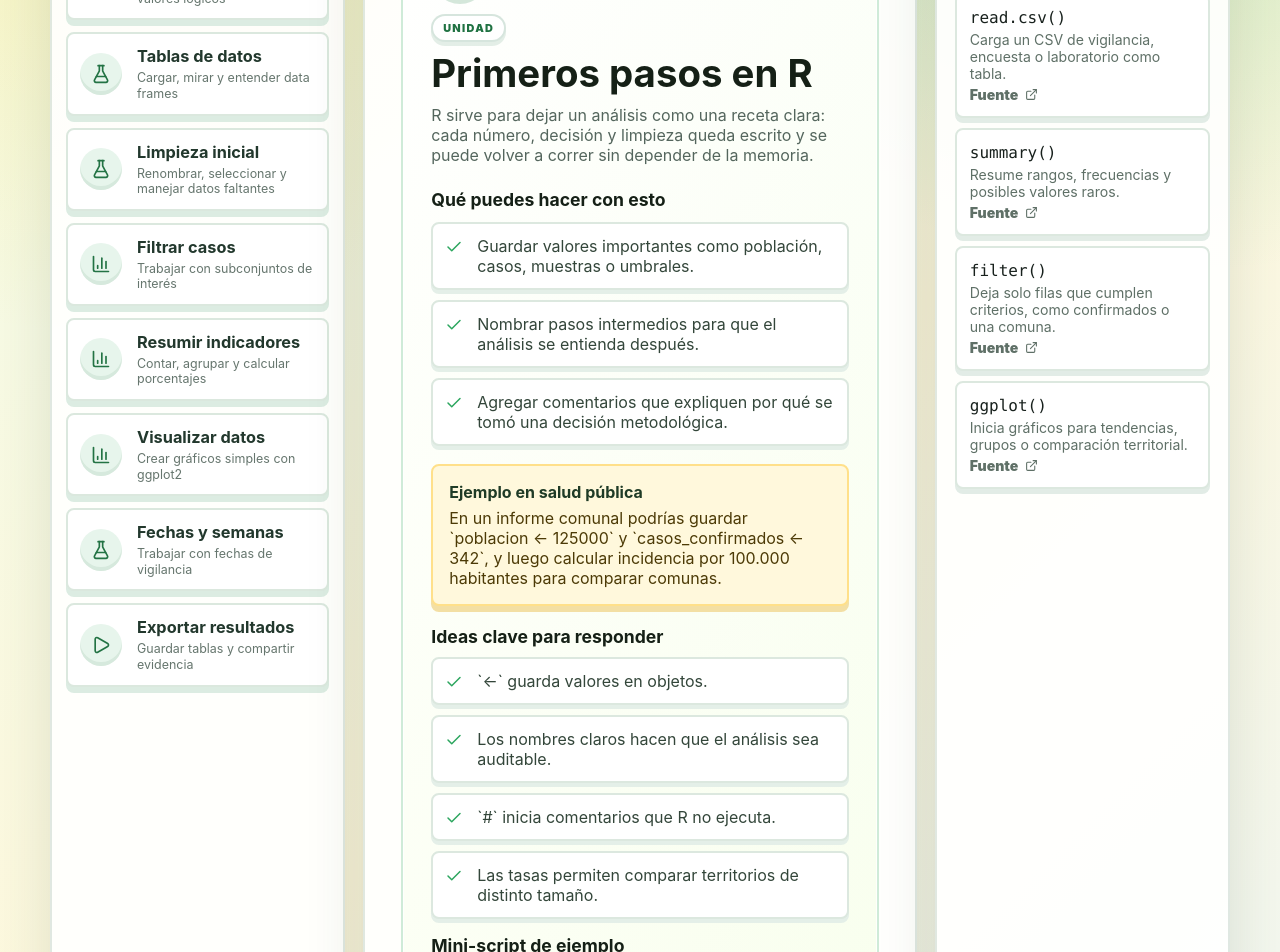
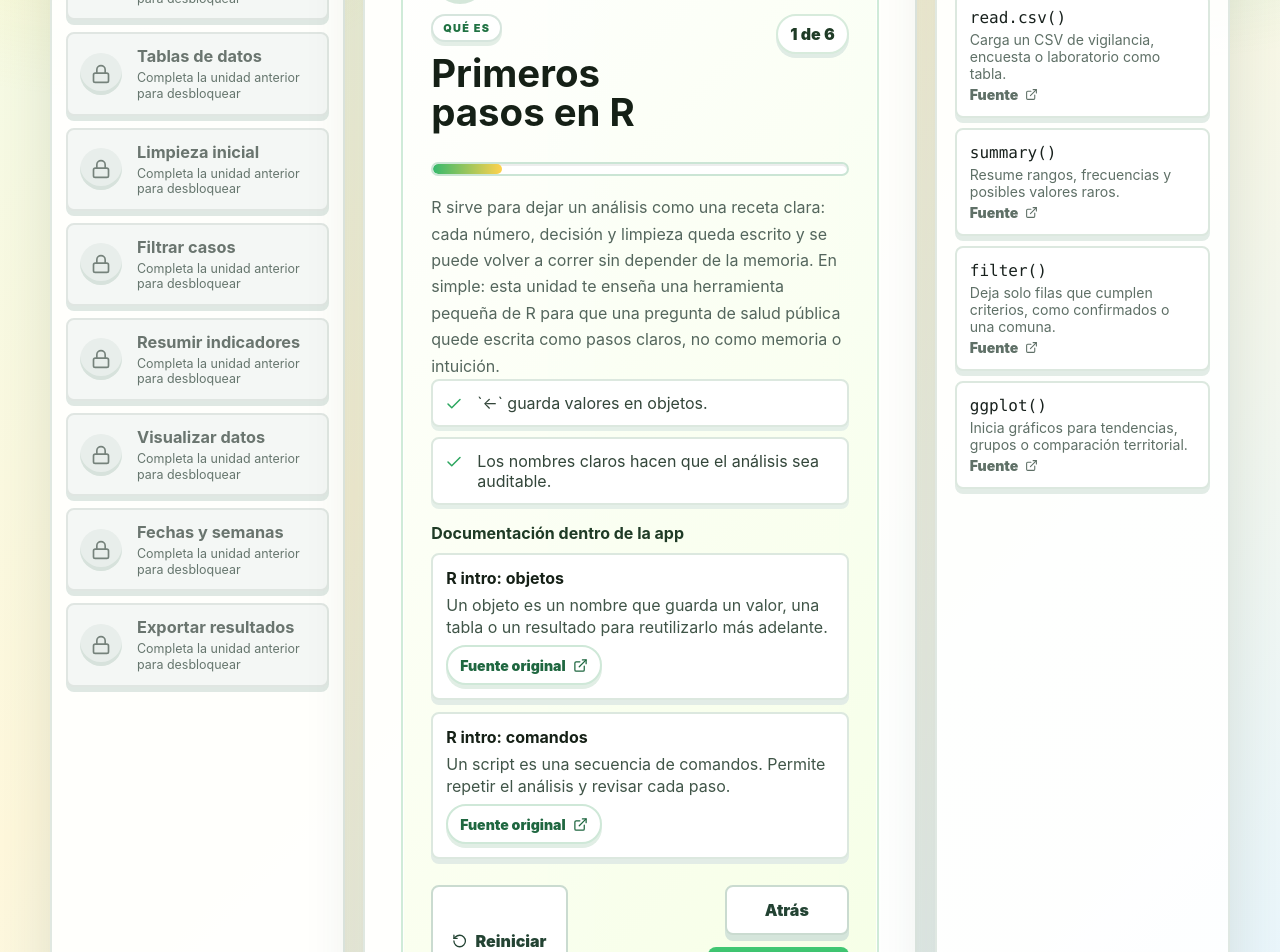
Before and after one commit to jachana/r-lingo, a React (Vite) app: page / in a window 1280 px wide. Shown: the part 560-1512 px from the top of the page. Built offline with nearby package versions, Linux system fonts and the light colour scheme.

Commit message:
feat: lock unit progression

```diff
--- a/src/App.css
+++ b/src/App.css
@@ -205,6 +205,28 @@ h1 {
   transform: translateY(-2px);
 }
 
+.lesson-node:disabled {
+  cursor: not-allowed;
+}
+
+.lesson-node.locked {
+  border-color: #e0e6e2;
+  background: #f4f7f5;
+  color: #6a756f;
+  box-shadow: 0 5px 0 #dfe8e3;
+}
+
+.lesson-node.locked:hover {
+  border-color: #e0e6e2;
+  box-shadow: 0 5px 0 #dfe8e3;
+  transform: none;
+}
+
+.lesson-node.locked .lesson-icon {
+  background: #e8eeeb;
+  color: #75827b;
+}
+
 .lesson-node.complete .lesson-icon {
   background: linear-gradient(135deg, #2ca65f, #9be15d);
   color: #ffffff;
@@ -311,6 +333,47 @@ h1 {
   box-shadow: 0 8px 0 rgba(27, 122, 61, 0.18);
 }
 
+.theory-progress-header {
+  display: flex;
+  align-items: start;
+  justify-content: space-between;
+  gap: 18px;
+}
+
+.theory-progress-header span {
+  flex: 0 0 auto;
+  padding: 8px 12px;
+  border: 2px solid #d7ebdc;
+  border-radius: 999px;
+  background: #ffffff;
+  color: #1f3b26;
+  font-weight: 950;
+  box-shadow: 0 4px 0 #e0ece5;
+}
+
+.theory-page-track {
+  height: 14px;
+  margin: 18px 0 18px;
+  overflow: hidden;
+  border: 2px solid #cbe5d5;
+  border-radius: 999px;
+  background: #ffffff;
+  box-shadow: inset 0 2px 0 rgba(20, 32, 27, 0.08);
+}
+
+.theory-page-track div {
+  height: 100%;
+  border-radius: inherit;
+  background: linear-gradient(90deg, #37b96c, #ffd24d);
+  transition: width 220ms ease;
+}
+
+.theory-body {
+  max-width: 760px;
+  font-size: 1.08rem;
+  line-height: 1.65;
+}
+
 .theory-card ul {
   display: grid;
   gap: 10px;
@@ -357,6 +420,10 @@ h1 {
   display: grid;
   gap: 16px;
   margin-top: 20px;
+}
+
+.lesson-support.single {
+  margin-top: 18px;
 }
 
 .lesson-support section {
@@ -445,6 +512,13 @@ h1 {
 
 .theory-actions {
   margin-top: 22px;
+}
+
+.theory-nav {
+  display: flex;
+  justify-content: end;
+  gap: 12px;
+  flex-wrap: wrap;
 }
 
 .challenge-panel h2 {
@@ -1125,6 +1199,14 @@ button {
   .documentation-links div {
     grid-template-columns: 1fr;
   }
+
+  .theory-progress-header {
+    flex-direction: column;
+  }
+
+  .theory-progress-header span {
+    width: fit-content;
+  }
 }
 
 @media (max-width: 640px) {
@@ -1145,4 +1227,8 @@ button {
   .secondary {
     width: 100%;
   }
+
+  .theory-nav {
+    width: 100%;
+  }
 }
--- a/src/App.tsx
+++ b/src/App.tsx
@@ -9,6 +9,7 @@ import {
   Flame,
   FlaskConical,
   Heart,
+  Lock,
   Medal,
   Play,
   RotateCcw,
@@ -77,13 +78,81 @@ type StoredProgress = {
   hearts: number
   streak: number
   completedCorrect: string[]
+  completedLessons: number[]
   xp: number
 }
 
 const progressStorageKey = 'r-lingo-progress-v2'
 
+function getTheoryPages(lesson: (typeof lessons)[number], support: (typeof lessonSupport)[string]) {
+  return [
+    {
+      eyebrow: 'Qué es',
+      title: lesson.title,
+      body:
+        `${lesson.theory.why} En simple: esta unidad te enseña una herramienta pequeña de R para que una pregunta de salud pública quede escrita como pasos claros, no como memoria o intuición.`,
+      bullets: support.keyIdeas.slice(0, 2),
+    },
+    {
+      eyebrow: 'Cuándo y por qué',
+      title: 'Cuándo usarlo',
+      body:
+        'Úsalo cuando quieras que otra persona pueda revisar tu análisis, repetirlo o entender por qué tomaste una decisión. En investigación, eso importa tanto como llegar al número final.',
+      bullets: lesson.theory.canDo,
+    },
+    {
+      eyebrow: 'Dónde aparece',
+      title: 'Dónde lo verás en datos reales',
+      body:
+        'Aparece en bases de vigilancia, encuestas, laboratorios, reportes comunales y tableros. Normalmente lo usarás al preparar datos antes de calcular tasas, filtrar casos o crear gráficos.',
+      bullets: support.tips.slice(0, 3),
+    },
+    {
+      eyebrow: 'Cómo se usa',
+      title: 'Cómo se ve en R',
+      body:
+        'No necesitas memorizar todo. Mira el patrón general: nombre de objeto, función, paréntesis, argumentos y comentarios. La práctica después te pide reconocer o completar estas piezas.',
+      code: support.script,
+    },
+    {
+      eyebrow: 'Ejemplo',
+      title: 'Ejemplo en salud pública',
+      body: lesson.theory.example,
+      bullets: support.keyIdeas.slice(2),
+    },
+    {
+      eyebrow: 'Antes de practicar',
+      title: 'Lo mínimo para responder',
+      body:
+        'Las preguntas salen de estas ideas. Si algo parece aparecer de la nada, vuelve a esta página y busca la palabra clave: función, objeto, filtro, fecha, porcentaje o gráfico.',
+      bullets: [...support.keyIdeas.slice(0, 4), ...support.tips.slice(0, 2)],
+    },
+  ]
+}
+
 function getFreshProgress(): StoredProgress {
-  return { lessonIndex: 0, challengeIndex: 0, hearts: 5, streak: 0, completedCorrect: [], xp: 0 }
+  return { lessonIndex: 0, challengeIndex: 0, hearts: 5, streak: 0, completedCorrect: [], completedLessons: [], xp: 0 }
+}
+
+function getCompletedLessonsFromAnswers(completedCorrect: string[]) {
+  return lessons.reduce<number[]>((completed, lesson, lessonIndex) => {
+    const lessonDone = getLessonChallenges(lesson).every((_, challengeIndex) =>
+      completedCorrect.includes(getChallengeKey(lessonIndex, challengeIndex)),
+    )
+    return lessonDone ? [...completed, lessonIndex] : completed
+  }, [])
+}
+
+function getUnlockedLessonIndex(completedLessons: number[]) {
+  const completedSet = new Set(completedLessons)
+  const firstLocked = lessons.findIndex((_, index) => !completedSet.has(index))
+  return firstLocked === -1 ? lessons.length - 1 : firstLocked
+}
+
+function getInitialPhase(lessonIndex: number, completedCorrect: string[], completedLessons: number[]): 'practice' | 'match' | 'done' {
+  const queue = buildQueue(lessonIndex, getLessonChallenges(lessons[lessonIndex]).length, completedCorrect)
+  if (queue.length > 0) return 'practice'
+  return completedLessons.includes(lessonIndex) ? 'done' : 'match'
 }
 
 function readStoredProgress(): StoredProgress {
@@ -94,7 +163,16 @@ function readStoredProgress(): StoredProgress {
     if (!stored) return getFreshProgress()
 
     const parsed = JSON.parse(stored) as Partial<StoredProgress>
-    const safeLessonIndex = Math.min(Math.max(parsed.lessonIndex ?? 0, 0), lessons.length - 1)
+    const storedLessonIndex = Math.min(Math.max(parsed.lessonIndex ?? 0, 0), lessons.length - 1)
+    const storedCompletedLessons = Array.isArray(parsed.completedLessons) ? parsed.completedLessons : undefined
+    const completedLessons = [
+      ...new Set(
+        (storedCompletedLessons ?? getCompletedLessonsFromAnswers(Array.isArray(parsed.completedCorrect) ? parsed.completedCorrect : [])).filter(
+          (index) => Number.isInteger(index) && index >= 0 && index < lessons.length,
+        ),
+      ),
+    ]
+    const safeLessonIndex = Math.min(storedLessonIndex, getUnlockedLessonIndex(completedLessons))
     const safeLesson = lessons[safeLessonIndex]
     const completedCorrect = Array.isArray(parsed.completedCorrect) ? parsed.completedCorrect : []
     const safeChallengeIndex = Math.min(Math.max(parsed.challengeIndex ?? 0, 0), getLessonChallenges(safeLesson).length - 1)
@@ -109,6 +187,7 @@ function readStoredProgress(): StoredProgress {
       hearts: Math.min(Math.max(parsed.hearts ?? 5, 0), 5),
       streak: Math.max(parsed.streak ?? 0, 0),
       completedCorrect,
+      completedLessons,
       xp: Math.max(parsed.xp ?? completedCorrect.length * 20, 0),
     }
   } catch {
@@ -127,27 +206,26 @@ function App() {
     ),
   )
   const [phase, setPhase] = useState<'practice' | 'match' | 'done'>(() =>
-    buildQueue(
-      initialProgress.lessonIndex,
-      getLessonChallenges(lessons[initialProgress.lessonIndex]).length,
-      initialProgress.completedCorrect,
-    ).length === 0
-      ? 'done'
-      : 'practice',
+    getInitialPhase(initialProgress.lessonIndex, initialProgress.completedCorrect, initialProgress.completedLessons),
   )
   const [selected, setSelected] = useState('')
   const [checked, setChecked] = useState(false)
   const [checkResult, setCheckResult] = useState<CheckResult>({ correct: false })
   const [completedCorrect, setCompletedCorrect] = useState(initialProgress.completedCorrect)
+  const [completedLessons, setCompletedLessons] = useState(initialProgress.completedLessons)
   const [hearts, setHearts] = useState(initialProgress.hearts)
   const [streak, setStreak] = useState(initialProgress.streak)
   const [xp, setXp] = useState(initialProgress.xp)
   const [celebration, setCelebration] = useState<'correct' | 'level' | 'unit' | null>(null)
   const [showTheory, setShowTheory] = useState(true)
+  const [theoryPageIndex, setTheoryPageIndex] = useState(0)
 
   const lesson = lessons[lessonIndex]
   const lessonChallenges = getLessonChallenges(lesson)
   const support = lessonSupport[lesson.title]
+  const theoryPages = getTheoryPages(lesson, support)
+  const theoryPage = theoryPages[theoryPageIndex] ?? theoryPages[0]
+  const theoryProgress = ((theoryPageIndex + 1) / theoryPages.length) * 100
   const currentItem = queue[0]
   const challengeIndex = currentItem?.challengeIndex ?? 0
   const challenge = lessonChallenges[challengeIndex]
@@ -165,15 +243,16 @@ function App() {
   const progress = (completedCorrect.length / totalChallenges) * 100
   const level = Math.floor(xp / 100) + 1
   const levelProgress = xp % 100
+  const unlockedLessonIndex = getUnlockedLessonIndex(completedLessons)
 
   const lessonScore = useMemo(() => {
     return Math.round((completedCorrect.length / totalChallenges) * 100)
   }, [completedCorrect.length, totalChallenges])
 
   useEffect(() => {
-    const progressToStore: StoredProgress = { lessonIndex, challengeIndex: queue[0]?.challengeIndex ?? 0, hearts, streak, completedCorrect, xp }
+    const progressToStore: StoredProgress = { lessonIndex, challengeIndex: queue[0]?.challengeIndex ?? 0, hearts, streak, completedCorrect, completedLessons, xp }
     window.localStorage.setItem(progressStorageKey, JSON.stringify(progressToStore))
-  }, [lessonIndex, queue, hearts, streak, completedCorrect, xp])
+  }, [lessonIndex, queue, hearts, streak, completedCorrect, completedLessons, xp])
 
   useEffect(() => {
     if (!celebration) return
@@ -231,6 +310,7 @@ function App() {
       setQueue(nextQueue)
       setPhase(nextQueue.length === 0 ? 'done' : 'practice')
       setShowTheory(true)
+      setTheoryPageIndex(0)
     } else {
       setPhase('done')
     }
@@ -240,6 +320,7 @@ function App() {
   }
 
   function finishMatch() {
+    setCompletedLessons((completed) => (completed.includes(lessonIndex) ? completed : [...completed, lessonIndex]))
     setXp((currentXp) => currentXp + 20)
     playFeedbackSound('unit')
     setCelebration('unit')
@@ -254,11 +335,13 @@ function App() {
     setChecked(false)
     setCheckResult({ correct: false })
     setCompletedCorrect([])
+    setCompletedLessons([])
     setHearts(5)
     setStreak(0)
     setXp(0)
     setCelebration(null)
     setShowTheory(true)
+    setTheoryPageIndex(0)
   }
 
   return (
@@ -329,29 +412,34 @@ function App() {
           {lessons.map((item, index) => {
             const Icon = iconMap[item.icon]
             const active = index === lessonIndex
-            const complete = index < lessonIndex
+            const complete = completedLessons.includes(index)
+            const locked = index > unlockedLessonIndex
             return (
               <button
-                className={`lesson-node ${active ? 'active' : ''} ${complete ? 'complete' : ''}`}
+                aria-label={locked ? `${item.title}, bloqueada` : item.title}
+                className={`lesson-node ${active ? 'active' : ''} ${complete ? 'complete' : ''} ${locked ? 'locked' : ''}`}
+                disabled={locked}
                 key={item.title}
                 onClick={() => {
+                  if (locked) return
                   const nextQueue = buildQueue(index, getLessonChallenges(lessons[index]).length, completedCorrect)
                   setLessonIndex(index)
                   setQueue(nextQueue)
-                  setPhase(nextQueue.length === 0 ? 'done' : 'practice')
+                  setPhase(getInitialPhase(index, completedCorrect, completedLessons))
                   setSelected('')
                   setChecked(false)
                   setCheckResult({ correct: false })
                   setShowTheory(true)
+                  setTheoryPageIndex(0)
                 }}
                 type="button"
               >
                 <span className="lesson-icon">
-                  {complete ? <Check size={20} aria-hidden="true" /> : <Icon size={20} aria-hidden="true" />}
+                  {locked ? <Lock size={20} aria-hidden="true" /> : complete ? <Check size={20} aria-hidden="true" /> : <Icon size={20} aria-hidden="true" />}
                 </span>
                 <span>
                   <strong>{item.title}</strong>
-                  <small>{item.goal}</small>
+                  <small>{locked ? 'Completa la unidad anterior para desbloquear' : item.goal}</small>
                 </span>
               </button>
             )
@@ -372,52 +460,36 @@ function App() {
               <div className="theory-icon">
                 <BookOpen size={28} aria-hidden="true" />
               </div>
-              <p className="eyebrow mini">Unidad</p>
-              <h2>{lesson.title}</h2>
-              <p className="context">{lesson.theory.why}</p>
-              <h3>Qué puedes hacer con esto</h3>
+              <div className="theory-progress-header">
+                <div>
+                  <p className="eyebrow mini">{theoryPage.eyebrow}</p>
+                  <h2>{theoryPage.title}</h2>
+                </div>
+                <span>
+                  {theoryPageIndex + 1} de {theoryPages.length}
+                </span>
+              </div>
+              <div className="theory-page-track" aria-label="Progreso de lectura de la unidad">
+                <div style={{ width: `${theoryProgress}%` }} />
+              </div>
+              <p className="context theory-body">{theoryPage.body}</p>
+              {theoryPage.bullets && (
                 <ul>
-                {lesson.theory.canDo.map((item) => (
+                  {theoryPage.bullets.map((item) => (
                     <li key={item}>
                       <Check size={18} aria-hidden="true" />
                       <span>{item}</span>
                     </li>
                   ))}
                 </ul>
-              <div className="public-health-example">
-                <strong>Ejemplo en salud pública</strong>
-                <span>{lesson.theory.example}</span>
+              )}
+              {theoryPage.code && (
+                <div className="lesson-support single">
+                  <pre>
+                    <code>{theoryPage.code}</code>
+                  </pre>
                 </div>
-              <div className="lesson-support">
-                <section>
-                  <h3>Ideas clave para responder</h3>
-                  <ul>
-                    {support.keyIdeas.map((idea) => (
-                      <li key={idea}>
-                        <Check size={18} aria-hidden="true" />
-                        <span>{idea}</span>
-                      </li>
-                    ))}
-                  </ul>
-                </section>
-                <section>
-                  <h3>Mini-script de ejemplo</h3>
-                  <pre>
-                    <code>{support.script}</code>
-                  </pre>
-                </section>
-                <section>
-                  <h3>Tips antes de practicar</h3>
-                  <ul>
-                    {support.tips.map((tip) => (
-                      <li key={tip}>
-                        <Sparkles size={18} aria-hidden="true" />
-                        <span>{tip}</span>
-                      </li>
-                    ))}
-                  </ul>
-                </section>
-              </div>
+              )}
               <div className="documentation-links" aria-label={`Documentación de ${lesson.title}`}>
                 <strong>Documentación dentro de la app</strong>
                 <div>
@@ -438,10 +510,22 @@ function App() {
                   <RotateCcw size={18} aria-hidden="true" />
                   Reiniciar
                 </button>
+                <div className="theory-nav">
+                  <button className="secondary" disabled={theoryPageIndex === 0} onClick={() => setTheoryPageIndex((page) => Math.max(0, page - 1))} type="button">
+                    Atrás
+                  </button>
+                  {theoryPageIndex < theoryPages.length - 1 ? (
+                    <button className="primary" onClick={() => setTheoryPageIndex((page) => Math.min(theoryPages.length - 1, page + 1))} type="button">
+                      Siguiente
+                      <ChevronRight size={18} aria-hidden="true" />
+                    </button>
+                  ) : (
                     <button className="primary" onClick={() => setShowTheory(false)} type="button">
                       Empezar práctica
                       <ChevronRight size={18} aria-hidden="true" />
                     </button>
+                  )}
+                </div>
               </div>
             </article>
           ) : phase === 'practice' && currentItem ? (
```
Lines whose indentation alone changed are shown as unchanged.
